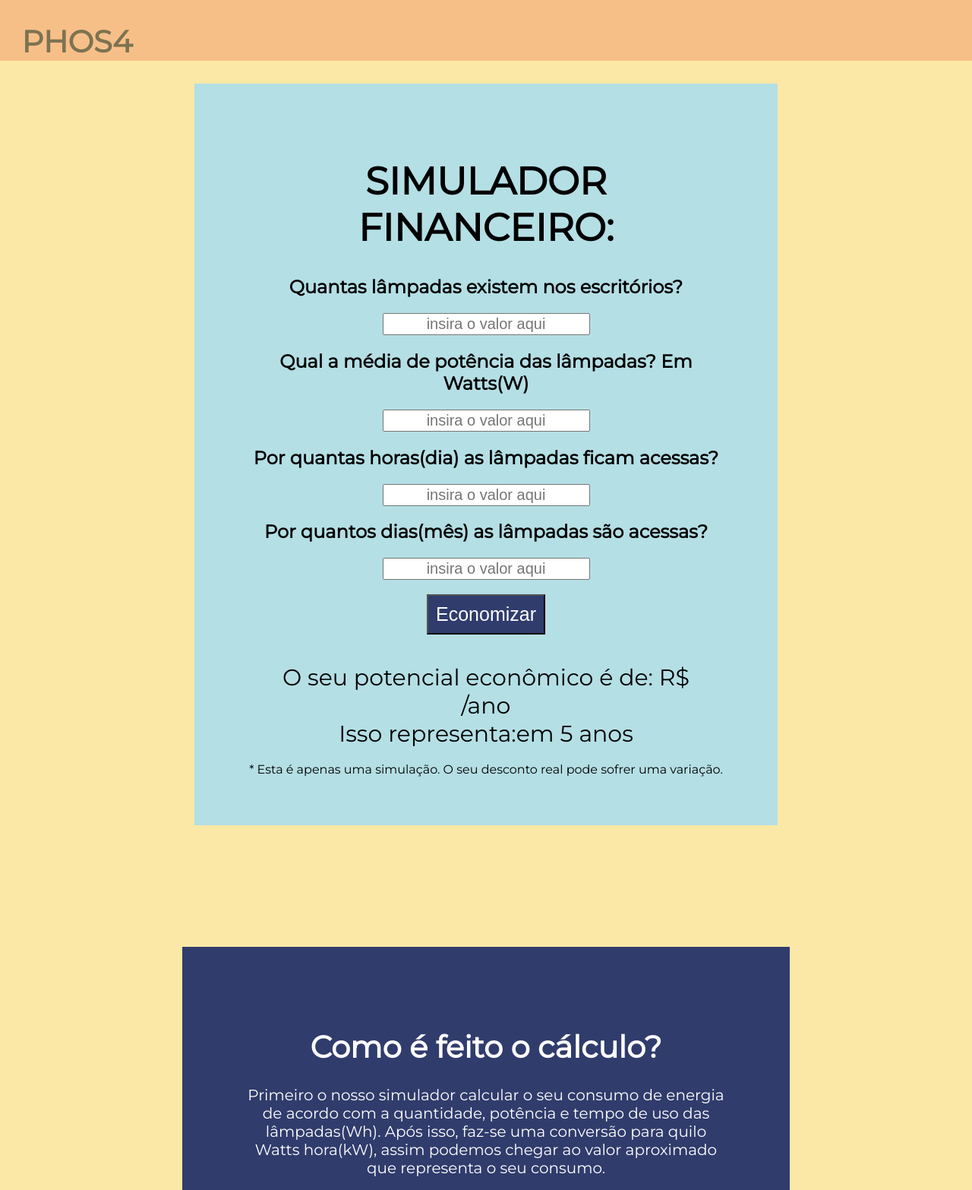
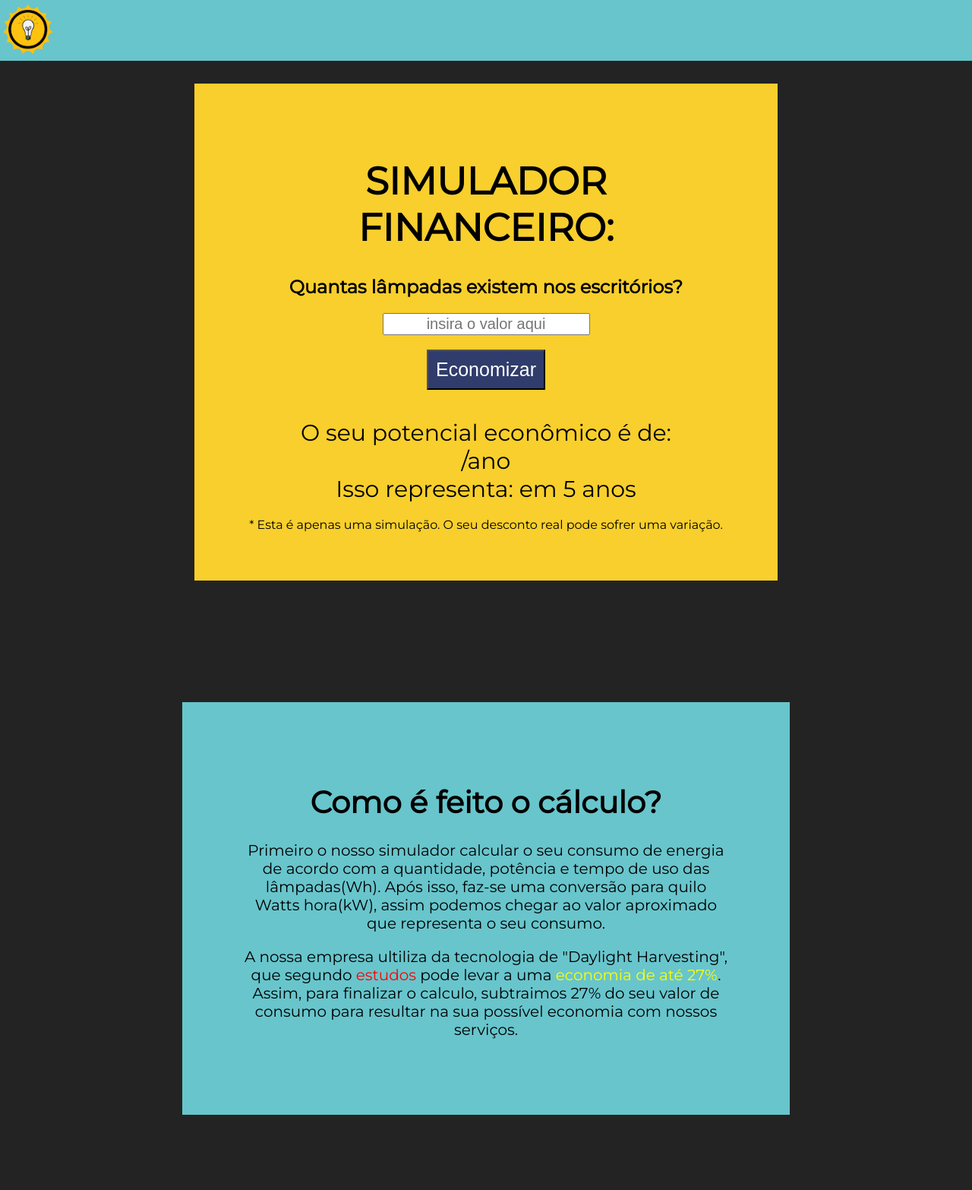
Before and after one commit to Natanista/PHOS4, a plain HTML site: page Algoritmos/simulador financeiro - individual/NATAN/teste.html in a window 1280 px wide. Shown: the top 1566 px of the page at 76% size. Drawn offline with Linux system fonts and the light colour scheme.

Commit message:
alteração do simulador financeiro

```diff
--- a/Algoritmos/simulador financeiro - individual/NATAN/style.css
+++ b/Algoritmos/simulador financeiro - individual/NATAN/style.css
@@ -2,20 +2,21 @@
 
 body {
     font-family: 'Montserrat', sans-serif;
-    background-color:#FBE8A6;
+    background-color:#232323;
     margin: 0;
     padding: 0;
     background-image: url(/img/);
 }
 
 .container {
-    background-color:#B4DFE5;
+    background-color:#F8CF2C;
     padding: 4em;
     width: 50%;
     margin: 0 auto;
     text-align: center;
     margin-bottom:10em;
     margin-top: 30px;
+
 
 }
 
@@ -28,7 +29,7 @@ body {
 
 }
 .btn:hover {
-    background-color: #F4976C;
+    background-color: #2B2A28;
     color: white;
 }
 
@@ -58,8 +59,8 @@ body {
 header {
     width: 100%;
     height: 80px;
-    background-color:#F4976C ;
-    opacity: 0.5;
+    background-color:#68C5CC ;
+
 }
 
 .title-header{
@@ -71,8 +72,8 @@ header {
 }
 
 .explicando {
-    background-color: #303C6C;
-    color:white;
+    background-color: #68C5CC;
+    color:black;
     padding: 4em;
     width: 50%;
     margin: 0 auto;
@@ -90,3 +91,7 @@ header {
 .yellow {
     color: yellow;
 }
+
+.img {
+    width: 75px;
+}
--- a/Algoritmos/simulador financeiro - individual/NATAN/teste.html
+++ b/Algoritmos/simulador financeiro - individual/NATAN/teste.html
@@ -10,7 +10,9 @@
 
 <body>
     <header>
-        <h1 class="title-header"><span>PHOS4</span></h1>
+        <img  class ='img' src="/img/logo.png">
+
+
     </header>
 
     <div class="container">
@@ -19,19 +21,12 @@
         <h2>Quantas lâmpadas existem nos escritórios?</h2>
         <input type="text" id="qtdLampadas" placeholder="insira o valor aqui">
 
-        <h2>Qual a média de potência das lâmpadas? Em Watts(W)</h2>
-        <input type="text" id="potencia" placeholder="insira o valor aqui">
-
-        <h2>Por quantas horas(dia) as lâmpadas ficam acessas?</h2>
-        <input type="text" id="horas" placeholder="insira o valor aqui">
-
-        <h2>Por quantos dias(mês) as lâmpadas são acessas?</h2>
-        <input type="text" id="dias" placeholder="insira o valor aqui"><br><br>
+        <br><br>
 
         <button class="btn" onclick="simular()">Economizar</button><br><br></br>
 
-        <span class="pre-resultado"> O seu potencial econômico é de: R$ <bR></span>
-        <span  id="teste"></span><span class="pre-resultado">/ano</span><br><span class="pre-resultado">Isso representa:</span><span id="teste2" ></span><span class="pre-resultado">em 5 anos</span><br>
+        <span class="pre-resultado"> O seu potencial econômico é de:  <bR></span>
+        <span  id="teste"></span><span class="pre-resultado">/ano</span><br><span class="pre-resultado">Isso representa: </span><span id="teste2" ></span><span class="pre-resultado">em 5 anos</span><br>
         <br><span>* Esta é apenas uma simulação. O seu desconto real pode sofrer uma variação.</span>
     </div>
     <div class="explicando">
@@ -47,14 +42,13 @@
 <b></b>
     <script>
         function simular() {
-            var media = ((Number(qtdLampadas.value) * Number(potencia.value) * Number(horas.value) * Number(dias
-                .value)) / 1000) * 12; //1000 para converter para quilo Watts hora e multiplicar o valor por 12 meses
+            var media = ((Number(qtdLampadas.value) * 15 * 15 * 22) / 1000) * 12; //1000 para converter para quilo Watts hora e multiplicar o valor por 12 meses
             var custo = media * 0.8; //0,8 é o custo do quilo Wh em SP
             var resultado = (27 / 100) * custo; // até 27% de desconto na conta
             var resultado2 = resultado * 5;
 
-            teste.innerHTML =`<span class="resultado">${resultado.toFixed(2)}</span>`;
-            teste2.innerHTML = `<span class="resultado2">${resultado2.toFixed(2)}</span`;
+            teste.innerHTML =`<span class="pre-resultado">R$</span> <span class="resultado">${resultado.toFixed(2)}</span>`;
+            teste2.innerHTML = `<span class="pre-resultado">R$</span><span class="resultado2">${resultado2.toFixed(2)}</span`;
 
         }
     </script>
```
Also changed, not shown: Algoritmos/simulador financeiro - individual/NATAN/index.html (+1 -1 lines), Algoritmos/simulador financeiro - individual/NATAN/img/logo.png (added).
